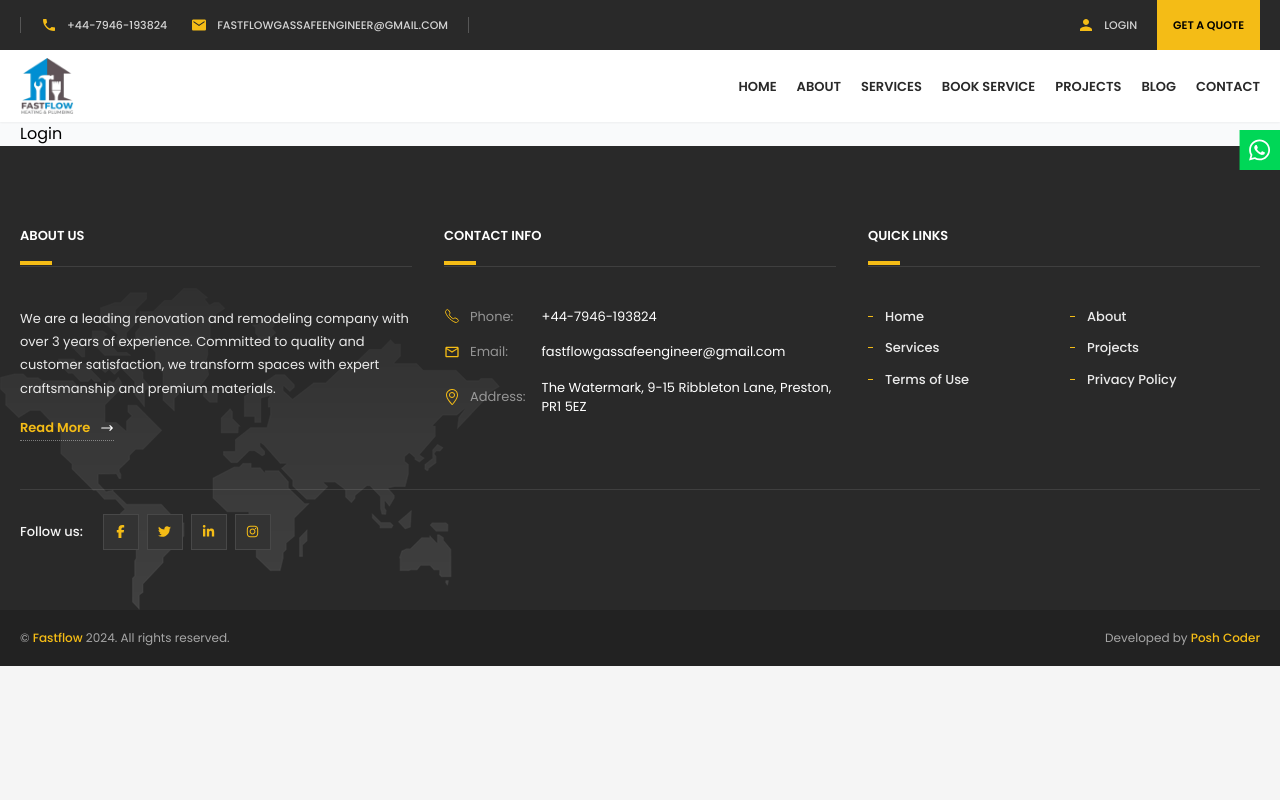
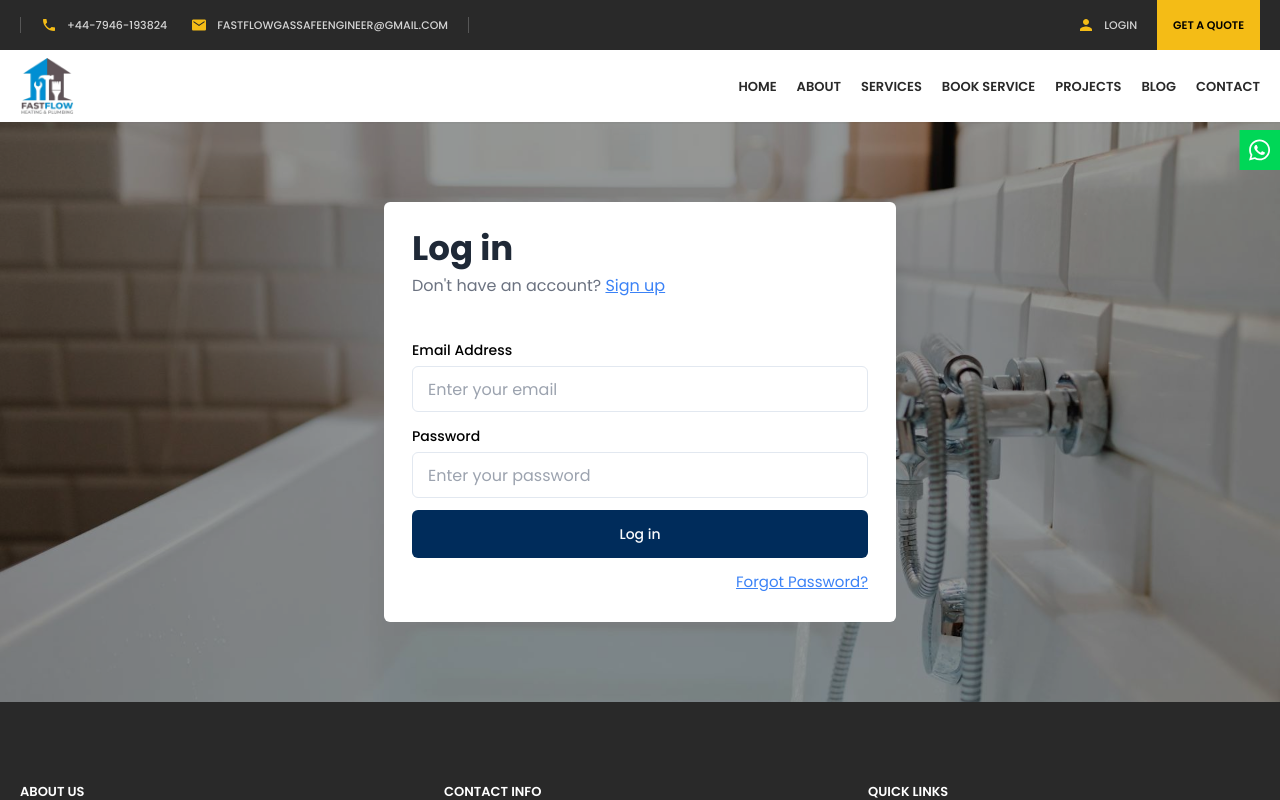
Before and after one commit to sababashfak/fastflow_frontend, a React (Vite) app: page /login in a window 1280 px wide. Shown: the top 800 px of the page. Built offline with nearby package versions, Linux system fonts and the light colour scheme; no server answers.

Commit message:
login page design complete

```diff
--- a/src/components/Auth/AuthLayout.tsx
+++ b/src/components/Auth/AuthLayout.tsx
@@ -20,9 +20,15 @@ const AuthLayout: React.FC<PropsWithChildren> = ({ children }) => {
   }
 
   return (
-    <main className="bg-gray-50">
+    <main className="bg-[url(/auth-bg.jpg)] bg-cover bg-fixed bg-center bg-no-repeat">
       <ScrollToTop />
-      <div className="container">{children}</div>
+      <div className="w-full bg-black/40 py-16 sm:py-20">
+        <div className="container flex justify-center">
+          <div className="w-full max-w-lg rounded-md bg-white p-5 sm:p-7">
+            {children}
+          </div>
+        </div>
+      </div>
     </main>
   );
 };
--- a/src/pages/Login.tsx
+++ b/src/pages/Login.tsx
@@ -1,7 +1,95 @@
 import AuthLayout from "@/components/Auth/AuthLayout";
+import CustomFormField from "@/components/shared/CustomFormField";
+import { Button } from "@/components/ui/button";
+import { Form } from "@/components/ui/form";
+import { LoginUser } from "@/interfaces/user";
+import useStore from "@/store";
+import { zodResolver } from "@hookform/resolvers/zod";
+import { useForm } from "react-hook-form";
+import { Link, useNavigate } from "react-router-dom";
+import { z } from "zod";
+
+const loginSchema = z.object({
+  email: z
+    .string({
+      message: "Email address is required",
+    })
+    .email({
+      message: "Please provide a valid email address",
+    }),
+  password: z
+    .string({
+      message: "Password is required",
+    })
+    .min(8, {
+      message: "Password must be at least 8 characters long",
+    }),
+});
 
 const Login = () => {
-  return <AuthLayout>Login</AuthLayout>;
+  const navigate = useNavigate();
+  const setUser = useStore((state) => state.setUser);
+
+  const form = useForm({
+    resolver: zodResolver(loginSchema),
+    defaultValues: {
+      email: "",
+      password: "",
+    },
+  });
+
+  const handleLogin = (data: LoginUser) => {
+    console.log(data);
+  };
+
+  return (
+    <AuthLayout>
+      <h2 className="mb-2 text-3xl font-bold text-gray-800 sm:text-[34px]">
+        Log in
+      </h2>
+      <p className="mb-5 text-[15px] text-gray-500 sm:text-base lg:mb-10">
+        Don't have an account?{" "}
+        <Link
+          className="text-blue-500 underline hover:no-underline"
+          to="/signup"
+        >
+          Sign up
+        </Link>
+      </p>
+      <Form {...form}>
+        <form className="space-y-3" onSubmit={form.handleSubmit(handleLogin)}>
+          <CustomFormField
+            name="email"
+            label="Email Address"
+            placeholder="Enter your email"
+            formControl={form.control}
+            disabled={false}
+          />
+          <CustomFormField
+            name="password"
+            label="Password"
+            placeholder="Enter your password"
+            formControl={form.control}
+            disabled={false}
+          />
+          <Button
+            className="w-full bg-secondary py-6 hover:bg-secondary/90"
+            type="submit"
+          >
+            Log in
+          </Button>
+        </form>
+      </Form>
+      <div className="mt-3 text-right">
+        <Link
+          to="/forgot-password"
+          className="text-[15px] text-blue-500 underline hover:no-underline"
+        >
+          Forgot Password?
+        </Link>
+      </div>
+    </AuthLayout>
+  );
 };
 
 export default Login;
```
Also changed, not shown: public/auth-bg.jpg (added).
